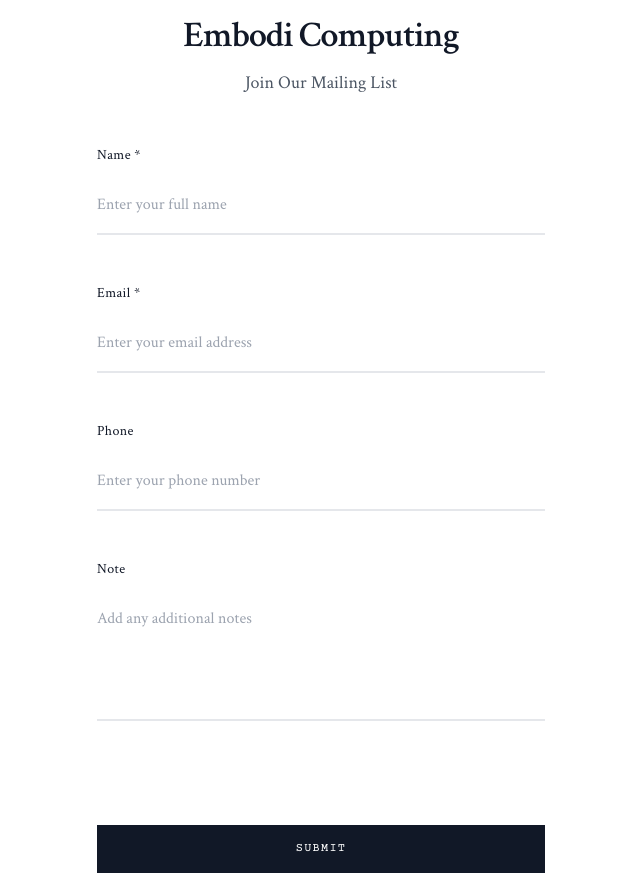
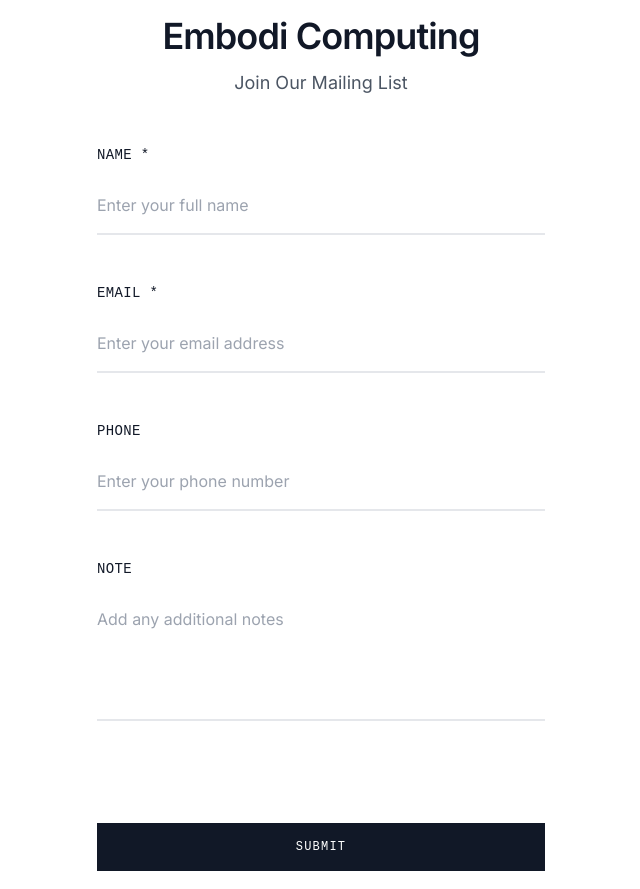
Before and after one commit to nazzacode/embodi-signup, a React (Create React App) app: page / in a window 1280 px wide. Shown: the whole page, without its empty margins (319-959 px from the left). Built offline with nearby package versions, Linux system fonts and the light colour scheme.

Commit message:
Update font styles in Tailwind configuration and SignupForm component; replace 'Crimson Text' and 'Courier Prime' with 'Inter' and 'Baugeld Spezialisten'

```diff
--- a/src/components/SignupForm.jsx
+++ b/src/components/SignupForm.jsx
@@ -34,9 +34,9 @@
       <div className="w-full max-w-md mx-auto" style={{ width: '100%', maxWidth: '28rem', margin: '0 auto' }}>
         <div className="text-center mb-12" style={{ textAlign: 'center', marginBottom: '3rem' }}>
           <h1
-            className="font-serif text-4xl font-semibold text-gray-900 mb-3 tracking-tight"
+            className="font-sans text-4xl font-semibold text-gray-900 mb-3 tracking-tight"
             style={{
-              fontFamily: "'Crimson Text', Georgia, serif",
+              fontFamily: "'Inter', system-ui, sans-serif",
               fontSize: '2.25rem',
               fontWeight: '600',
               color: '#111827',
@@ -47,12 +47,13 @@
             Embodi Computing
           </h1>
           <p
-            className="font-serif text-lg text-gray-600 leading-relaxed"
+            className="font-sans text-lg text-gray-600 leading-relaxed"
             style={{
-              fontFamily: "'Crimson Text', Georgia, serif",
+              fontFamily: "'Inter', system-ui, sans-serif",
               fontSize: '1.125rem',
               color: '#4B5563',
-              lineHeight: '1.625'
+              lineHeight: '1.625',
+              fontWeight: '400'
             }}
           >
             Join Our Mailing List
@@ -64,18 +65,19 @@
             <div>
               <label
                 htmlFor="name"
-                className="block font-serif text-sm font-medium text-gray-900 mb-3 tracking-wide"
+                className="block font-mono text-sm font-medium text-gray-900 mb-3 tracking-wide"
                 style={{
                   display: 'block',
-                  fontFamily: "'Crimson Text', Georgia, serif",
+                  fontFamily: "'Baugeld Spezialisten', monospace",
                   fontSize: '0.875rem',
                   fontWeight: '500',
                   color: '#111827',
                   marginBottom: '0.75rem',
-                  letterSpacing: '0.025em'
+                  letterSpacing: '0.025em',
+                  textTransform: 'uppercase'
                 }}
               >
-                Name *
+                NAME *
               </label>
               <input
                 type="text"
@@ -84,7 +86,7 @@
                 value={form.name}
                 onChange={handleChange}
                 required
-                className="w-full px-0 py-4 border-0 border-b-2 border-gray-200 bg-transparent focus:outline-none focus:border-gray-900 text-gray-900 font-serif text-base placeholder-gray-400 transition-colors duration-200"
+                className="w-full px-0 py-4 border-0 border-b-2 border-gray-200 bg-transparent focus:outline-none focus:border-gray-900 text-gray-900 font-sans text-base placeholder-gray-400 transition-colors duration-200"
                 style={{
                   width: '100%',
                   padding: '1rem 0',
@@ -93,7 +95,7 @@
                   backgroundColor: 'transparent',
                   outline: 'none',
                   color: '#111827',
-                  fontFamily: "'Crimson Text', Georgia, serif",
+                  fontFamily: "'Inter', system-ui, sans-serif",
                   fontSize: '1rem',
                   transition: 'border-color 0.2s'
                 }}
@@ -106,18 +108,19 @@
             <div>
               <label
                 htmlFor="email"
-                className="block font-serif text-sm font-medium text-gray-900 mb-3 tracking-wide"
+                className="block font-mono text-sm font-medium text-gray-900 mb-3 tracking-wide"
                 style={{
                   display: 'block',
-                  fontFamily: "'Crimson Text', Georgia, serif",
+                  fontFamily: "'Baugeld Spezialisten', monospace",
                   fontSize: '0.875rem',
                   fontWeight: '500',
                   color: '#111827',
                   marginBottom: '0.75rem',
-                  letterSpacing: '0.025em'
+                  letterSpacing: '0.025em',
+                  textTransform: 'uppercase'
                 }}
               >
-                Email *
+                EMAIL *
               </label>
               <input
                 type="email"
@@ -126,7 +129,7 @@
                 value={form.email}
                 onChange={handleChange}
                 required
-                className="w-full px-0 py-4 border-0 border-b-2 border-gray-200 bg-transparent focus:outline-none focus:border-gray-900 text-gray-900 font-serif text-base placeholder-gray-400 transition-colors duration-200"
+                className="w-full px-0 py-4 border-0 border-b-2 border-gray-200 bg-transparent focus:outline-none focus:border-gray-900 text-gray-900 font-sans text-base placeholder-gray-400 transition-colors duration-200"
                 style={{
                   width: '100%',
                   padding: '1rem 0',
@@ -135,7 +138,7 @@
                   backgroundColor: 'transparent',
                   outline: 'none',
                   color: '#111827',
-                  fontFamily: "'Crimson Text', Georgia, serif",
+                  fontFamily: "'Inter', system-ui, sans-serif",
                   fontSize: '1rem',
                   transition: 'border-color 0.2s'
                 }}
@@ -148,18 +151,19 @@
             <div>
               <label
                 htmlFor="phone"
-                className="block font-serif text-sm font-medium text-gray-900 mb-3 tracking-wide"
+                className="block font-mono text-sm font-medium text-gray-900 mb-3 tracking-wide"
                 style={{
                   display: 'block',
-                  fontFamily: "'Crimson Text', Georgia, serif",
+                  fontFamily: "'Baugeld Spezialisten', monospace",
                   fontSize: '0.875rem',
                   fontWeight: '500',
                   color: '#111827',
                   marginBottom: '0.75rem',
-                  letterSpacing: '0.025em'
+                  letterSpacing: '0.025em',
+                  textTransform: 'uppercase'
                 }}
               >
-                Phone
+                PHONE
               </label>
               <input
                 type="tel"
@@ -167,7 +171,7 @@
                 name="phone"
                 value={form.phone}
                 onChange={handleChange}
-                className="w-full px-0 py-4 border-0 border-b-2 border-gray-200 bg-transparent focus:outline-none focus:border-gray-900 text-gray-900 font-serif text-base placeholder-gray-400 transition-colors duration-200"
+                className="w-full px-0 py-4 border-0 border-b-2 border-gray-200 bg-transparent focus:outline-none focus:border-gray-900 text-gray-900 font-sans text-base placeholder-gray-400 transition-colors duration-200"
                 style={{
                   width: '100%',
                   padding: '1rem 0',
@@ -176,7 +180,7 @@
                   backgroundColor: 'transparent',
                   outline: 'none',
                   color: '#111827',
-                  fontFamily: "'Crimson Text', Georgia, serif",
+                  fontFamily: "'Inter', system-ui, sans-serif",
                   fontSize: '1rem',
                   transition: 'border-color 0.2s'
                 }}
@@ -189,18 +193,19 @@
             <div>
               <label
                 htmlFor="note"
-                className="block font-serif text-sm font-medium text-gray-900 mb-3 tracking-wide"
+                className="block font-mono text-sm font-medium text-gray-900 mb-3 tracking-wide"
                 style={{
                   display: 'block',
-                  fontFamily: "'Crimson Text', Georgia, serif",
+                  fontFamily: "'Baugeld Spezialisten', monospace",
                   fontSize: '0.875rem',
                   fontWeight: '500',
                   color: '#111827',
                   marginBottom: '0.75rem',
-                  letterSpacing: '0.025em'
+                  letterSpacing: '0.025em',
+                  textTransform: 'uppercase'
                 }}
               >
-                Note
+                NOTE
               </label>
               <textarea
                 id="note"
@@ -208,7 +213,7 @@
                 value={form.note}
                 onChange={handleChange}
                 rows="4"
-                className="w-full px-0 py-4 border-0 border-b-2 border-gray-200 bg-transparent focus:outline-none focus:border-gray-900 text-gray-900 font-serif text-base placeholder-gray-400 resize-none transition-colors duration-200"
+                className="w-full px-0 py-4 border-0 border-b-2 border-gray-200 bg-transparent focus:outline-none focus:border-gray-900 text-gray-900 font-sans text-base placeholder-gray-400 resize-none transition-colors duration-200"
                 style={{
                   width: '100%',
                   padding: '1rem 0',
@@ -217,7 +222,7 @@
                   backgroundColor: 'transparent',
                   outline: 'none',
                   color: '#111827',
-                  fontFamily: "'Crimson Text', Georgia, serif",
+                  fontFamily: "'Inter', system-ui, sans-serif",
                   fontSize: '1rem',
                   resize: 'none',
                   transition: 'border-color 0.2s'
@@ -232,13 +237,13 @@
           <div className="pt-8" style={{ paddingTop: '2rem' }}>
             <button
               type="submit"
-              className="w-full bg-gray-900 text-white py-4 px-8 font-typewriter text-xs uppercase tracking-widest hover:bg-gray-800 focus:outline-none focus:ring-2 focus:ring-gray-500 focus:ring-offset-2 transition-all duration-200 border-0"
+              className="w-full bg-gray-900 text-white py-4 px-8 font-mono text-xs uppercase tracking-widest hover:bg-gray-800 focus:outline-none focus:ring-2 focus:ring-gray-500 focus:ring-offset-2 transition-all duration-200 border-0"
               style={{
                 width: '100%',
                 backgroundColor: '#111827',
                 color: 'white',
                 padding: '1rem 2rem',
-                fontFamily: "'Courier Prime', 'Courier New', monospace",
+                fontFamily: "'Baugeld Spezialisten', monospace",
                 fontSize: '0.75rem',
                 textTransform: 'uppercase',
                 letterSpacing: '0.1em',
@@ -249,7 +254,7 @@
               onMouseEnter={(e) => e.target.style.backgroundColor = '#1F2937'}
               onMouseLeave={(e) => e.target.style.backgroundColor = '#111827'}
             >
-              Submit
+              SUBMIT
             </button>
           </div>
         </form>
--- a/src/index.css
+++ b/src/index.css
@@ -1,4 +1,4 @@
-@import url('https://fonts.googleapis.com/css2?family=Crimson+Text:ital,wght@0,400;0,600;0,700;1,400&family=Courier+Prime:ital,wght@0,400;0,700;1,400&display=swap');
+@import url('https://fonts.googleapis.com/css2?family=Inter:wght@400;500;600;700&display=swap');
 
 @tailwind base;
 @tailwind components;
@@ -6,7 +6,7 @@
 
 body {
   margin: 0;
-  font-family: 'Crimson Text', Georgia, serif;
+  font-family: 'Inter', system-ui, sans-serif;
   -webkit-font-smoothing: antialiased;
   -moz-osx-font-smoothing: grayscale;
   background-color: #ffffff;
@@ -14,5 +14,5 @@
 }
 
 code {
-  font-family: 'Courier Prime', 'Courier New', monospace;
+  font-family: 'Baugeld Spezialisten', monospace;
 }
--- a/tailwind.config.js
+++ b/tailwind.config.js
@@ -7,8 +7,8 @@
   theme: {
     extend: {
       fontFamily: {
-        'serif': ['Crimson Text', 'Georgia', 'serif'],
-        'typewriter': ['Courier Prime', 'Courier New', 'monospace'],
+        'sans': ['Inter', 'system-ui', 'sans-serif'],
+        'mono': ['Baugeld Spezialisten', 'monospace'],
       },
     },
   },
```
